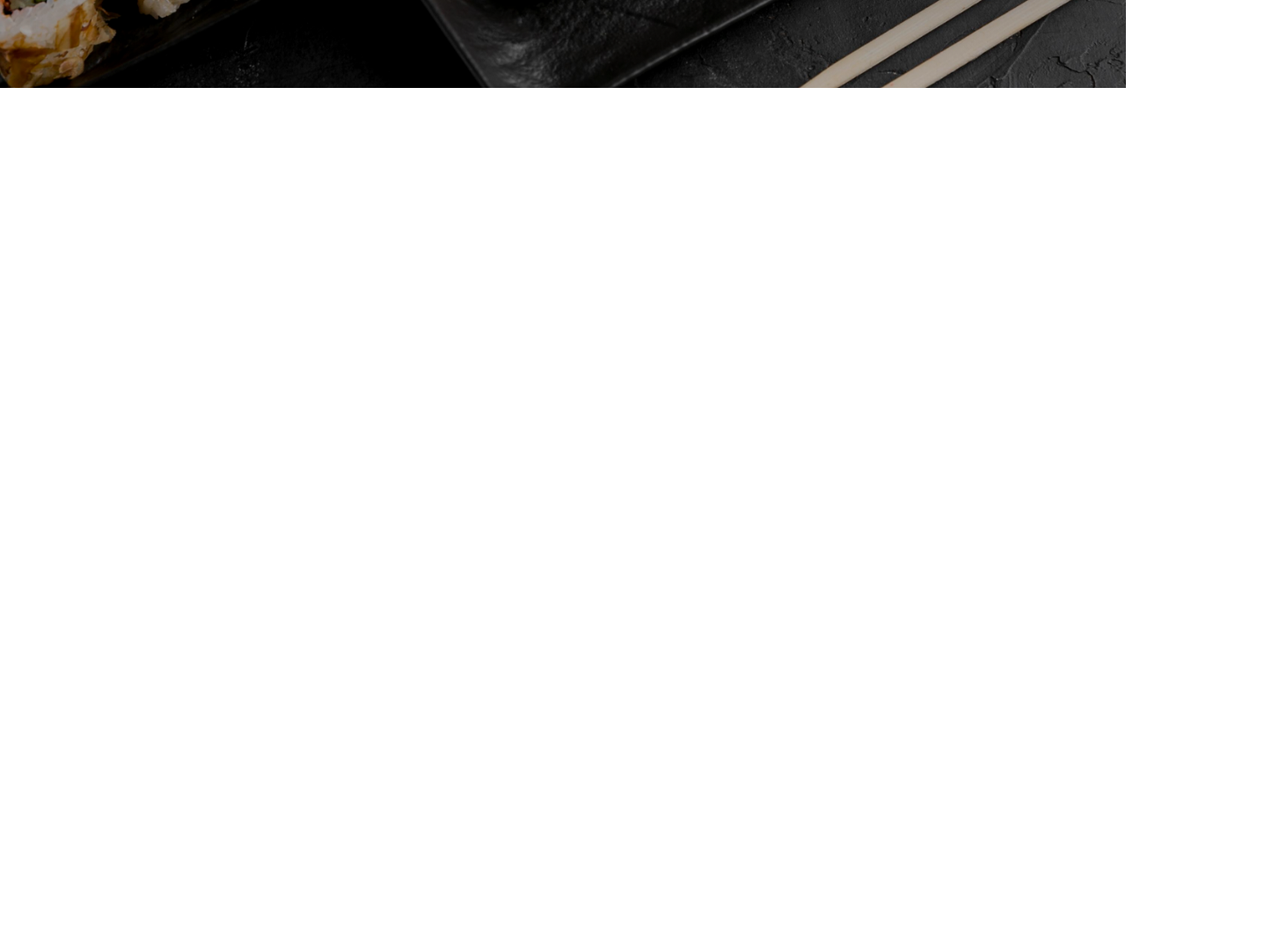
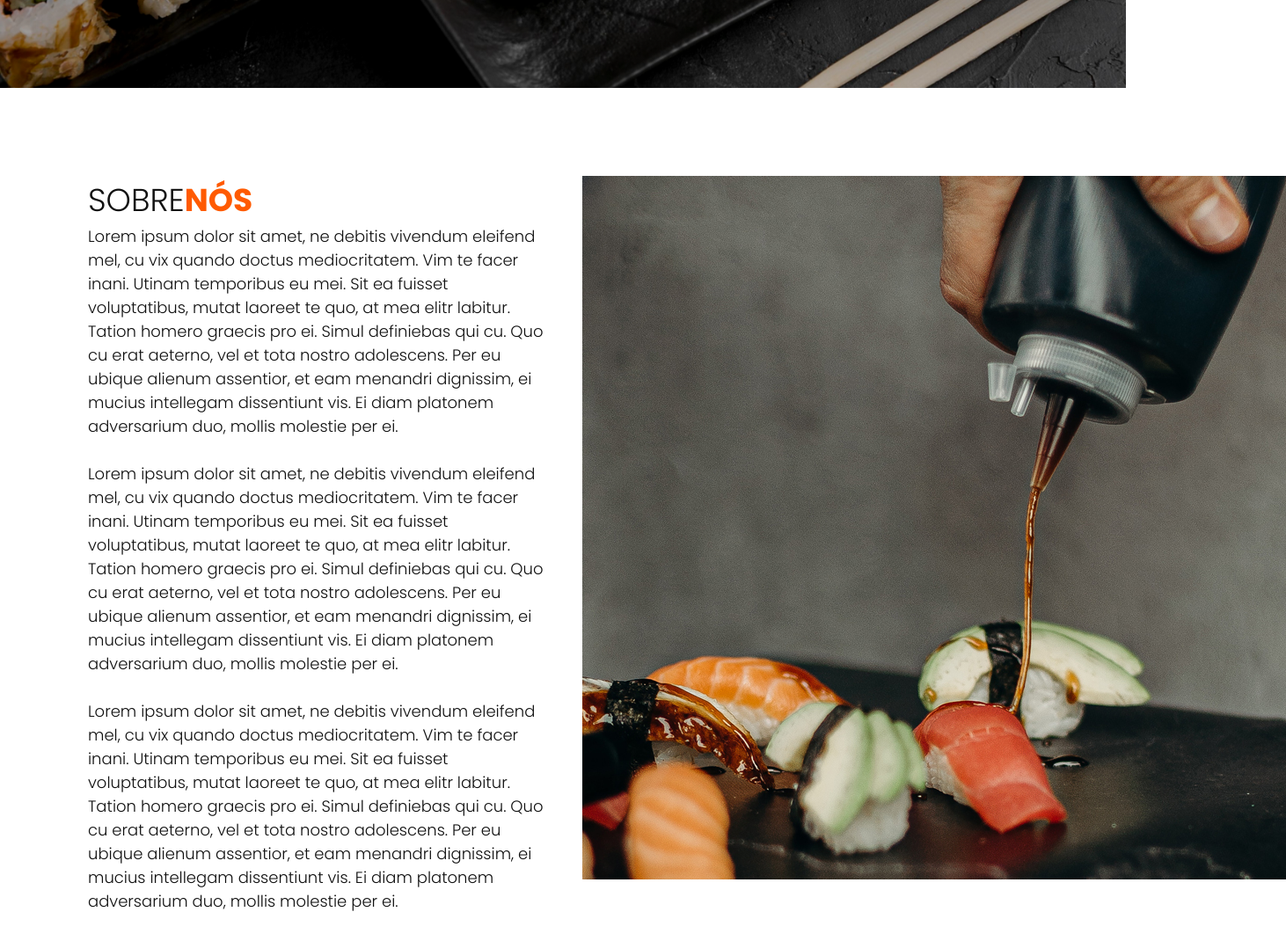
Before and after one commit to crisdamacena/javascript_kaza_sushi, a plain HTML site: page index.html in a window 1280 px wide. Shown: the part 700-1770 px from the top of the page at 88% size, 1462 px wide, since content can reach past the window. Before the commit the page ends 1000 px from the top, so only its background shows below. Drawn offline with Linux system fonts and the light colour scheme.

Commit message:
About us section
Section about us with image

```diff
--- a/index.html
+++ b/index.html
@@ -30,6 +30,23 @@
             <a href="#" class="btn">Faça a sua reserva</a>
         </div>
     </section>
+    <section class="about" id="about">
+        <div class="row">
+            <div class="col50">
+                <h2 class="titleText">Sobre<span>Nós</span></h2>
+                <p>Lorem ipsum dolor sit amet, ne debitis vivendum eleifend mel, cu vix quando doctus mediocritatem. Vim te facer inani. Utinam temporibus eu mei. Sit ea fuisset voluptatibus, mutat laoreet te quo, at mea elitr labitur. Tation homero graecis pro ei. Simul definiebas qui cu. Quo cu erat aeterno, vel et tota nostro adolescens. Per eu ubique alienum assentior, et eam menandri dignissim, ei mucius intellegam dissentiunt vis. Ei diam platonem adversarium duo, mollis molestie per ei.</p>
+                <br>
+                <p>Lorem ipsum dolor sit amet, ne debitis vivendum eleifend mel, cu vix quando doctus mediocritatem. Vim te facer inani. Utinam temporibus eu mei. Sit ea fuisset voluptatibus, mutat laoreet te quo, at mea elitr labitur. Tation homero graecis pro ei. Simul definiebas qui cu. Quo cu erat aeterno, vel et tota nostro adolescens. Per eu ubique alienum assentior, et eam menandri dignissim, ei mucius intellegam dissentiunt vis. Ei diam platonem adversarium duo, mollis molestie per ei.</p>
+                <br>
+                <p>Lorem ipsum dolor sit amet, ne debitis vivendum eleifend mel, cu vix quando doctus mediocritatem. Vim te facer inani. Utinam temporibus eu mei. Sit ea fuisset voluptatibus, mutat laoreet te quo, at mea elitr labitur. Tation homero graecis pro ei. Simul definiebas qui cu. Quo cu erat aeterno, vel et tota nostro adolescens. Per eu ubique alienum assentior, et eam menandri dignissim, ei mucius intellegam dissentiunt vis. Ei diam platonem adversarium duo, mollis molestie per ei.</p>
+            </div>
+            <div class="col50">
+                <div class="img-box">
+                    <img src="imagem1.jpg">
+                </div>
+            </div>
+        </div>
+    </section>
     <script type="text/javascript">
         window.addEventListener('scroll', function(){
             const header = document.querySelector('header');
--- a/style.css
+++ b/style.css
@@ -144,3 +144,48 @@ header.sticky nav ul li a:hover, nav ul li a:hover{
  letter-spacing: 6px;
  background: #BB1620;
 }
+/*About Us*/
+
+section{
+    padding: 100px;
+
+}
+
+.row{
+    position: relative;
+    width: 100%;
+    display: flex;
+    justify-content: space-between;
+}
+
+.row .col50{
+    position: relative;
+    width: 48%;
+}
+
+.titleText{
+    color: #111;
+    font-size: 2em;
+    font-weight: 300;
+    text-transform: uppercase;
+}
+
+.titleText span{
+    color: #ff5a01;
+    font-size: 1.0em;
+    font-weight: 700;
+}
+
+.img-box .row .col50{
+    position: relative;
+    width: 100%;
+    min-height: 300px;
+}
+
+.img-box .row .col50 img{
+    position: absolute;
+    top: 0;
+    left: 0;
+    width: 100%;
+    object-fit: cover;
+}
```
Also changed, not shown: imagem1.jpg (added).
